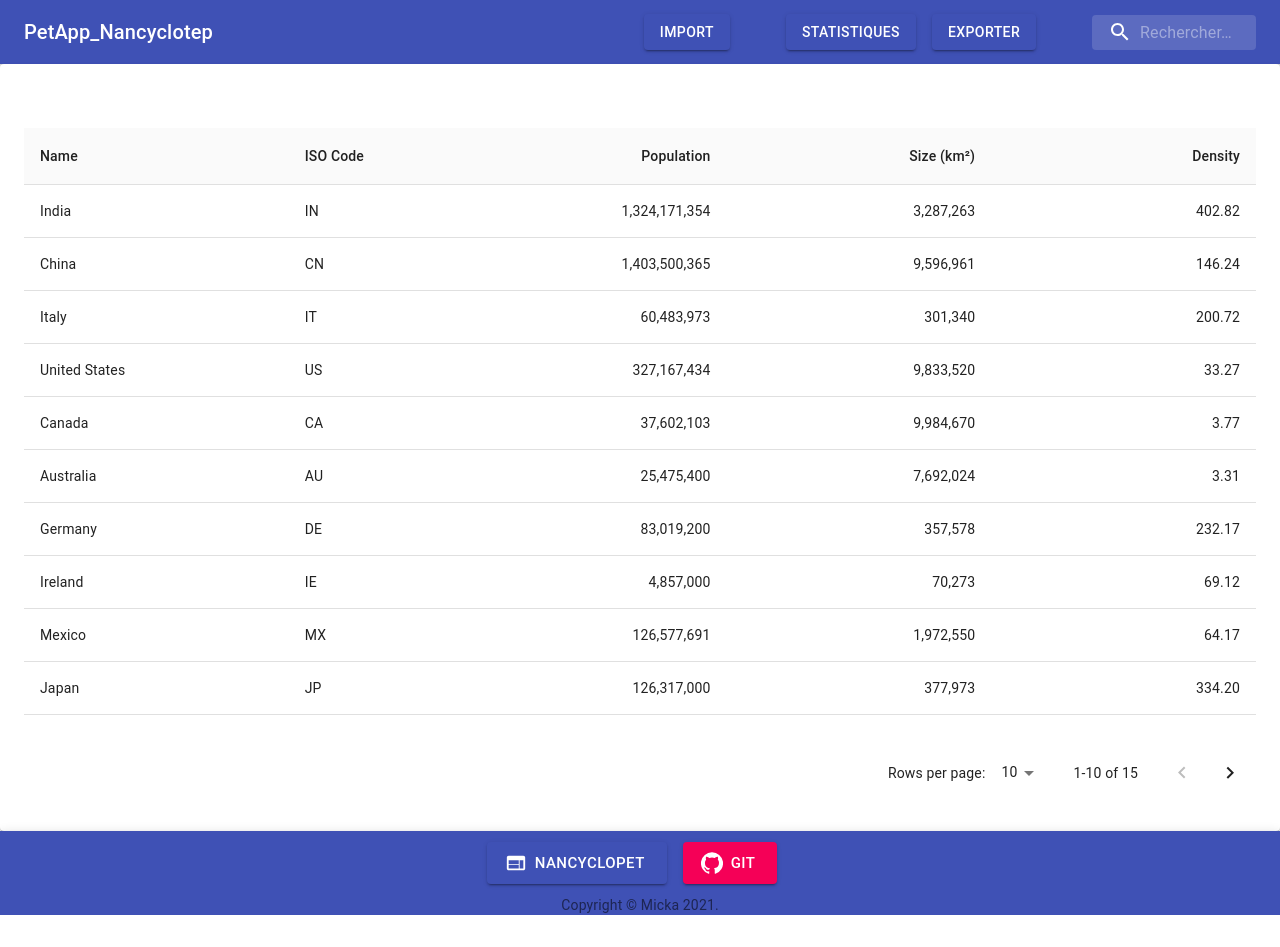
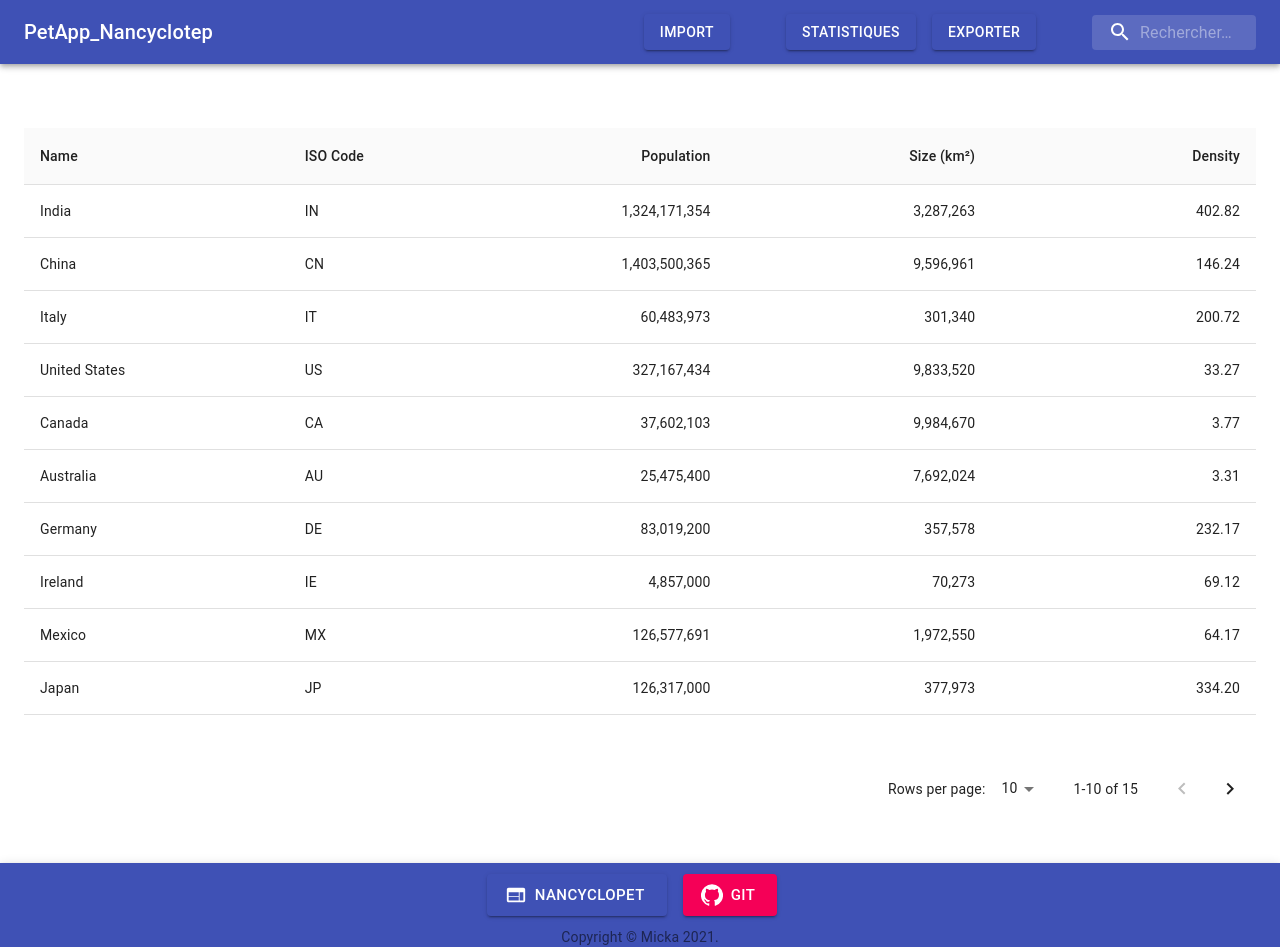
Before and after one commit to PierreEpron/pet, a React (Create React App) app in the folder platform/frontend/: page /pages1 in a window 1280 px wide. Before the commit the page ends 915 px from the top, so only its background shows below. Built offline with nearby package versions, Linux system fonts and the light colour scheme.

Commit message:
bidouille bottom not good

```diff
--- a/platform/frontend/src/pages/Pages1.js
+++ b/platform/frontend/src/pages/Pages1.js
@@ -1,6 +1,6 @@
 import React from 'react';
 import { makeStyles } from '@material-ui/core/styles';
-import Paper from '@material-ui/core/Paper';
+// import Paper from '@material-ui/core/Paper';
 import Table from '@material-ui/core/Table';
 import TableBody from '@material-ui/core/TableBody';
 import TableCell from '@material-ui/core/TableCell';
@@ -67,7 +67,7 @@ const useStyles = makeStyles((theme) => ({
   },
   container: {
     paddingTop: theme.spacing(4),
-    paddingBottom: theme.spacing(4),
+    paddingBottom: theme.spacing(6),
   },
 }));
 
@@ -91,9 +91,9 @@ export default function StickyHeadTable() {
   }
 
   return (
-    <div>
+    <div className={classes.root}>
       <Header></Header>
-    <Paper className={classes.root}>
+    {/*<Paper className={classes.root}>*/}
 
         <Container maxWidth="lg" className={classes.container}>
           <TableContainer className={classes.container}>
@@ -143,7 +143,7 @@ export default function StickyHeadTable() {
           />
           </Container>
 
-    </Paper>
+    {/*</Paper>*/}
       <Footer/>
       </div>
 
```
